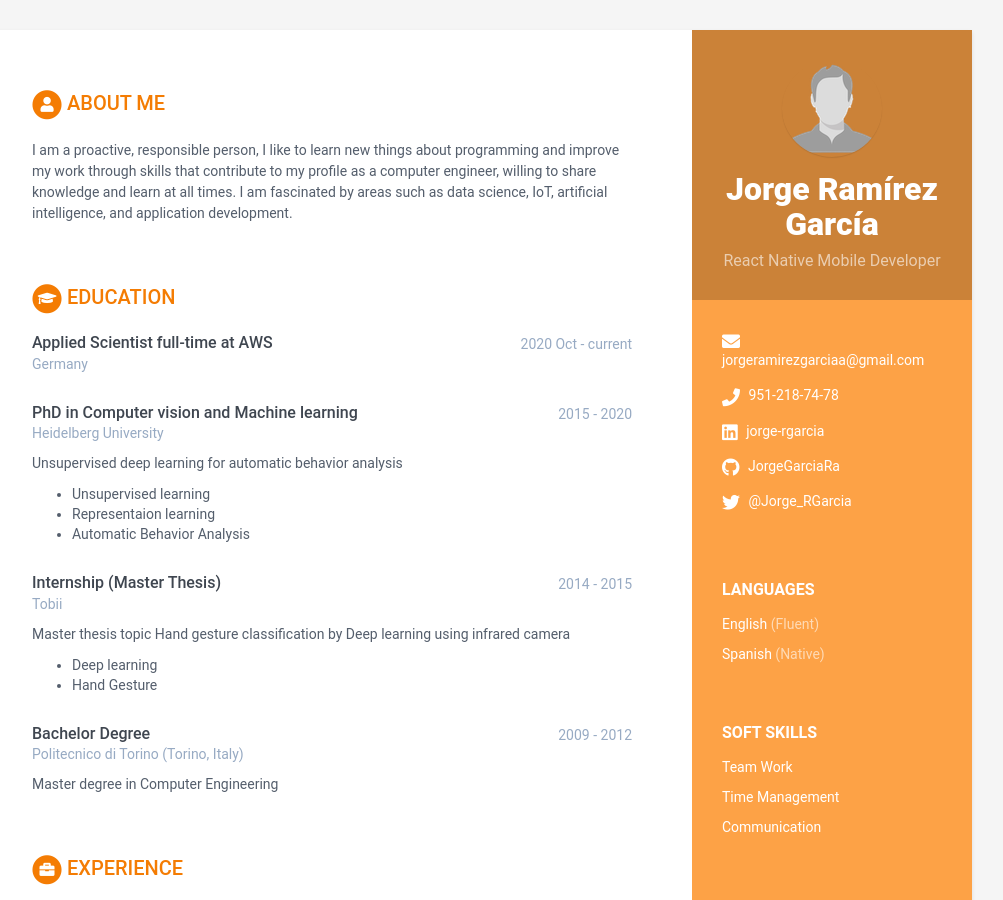
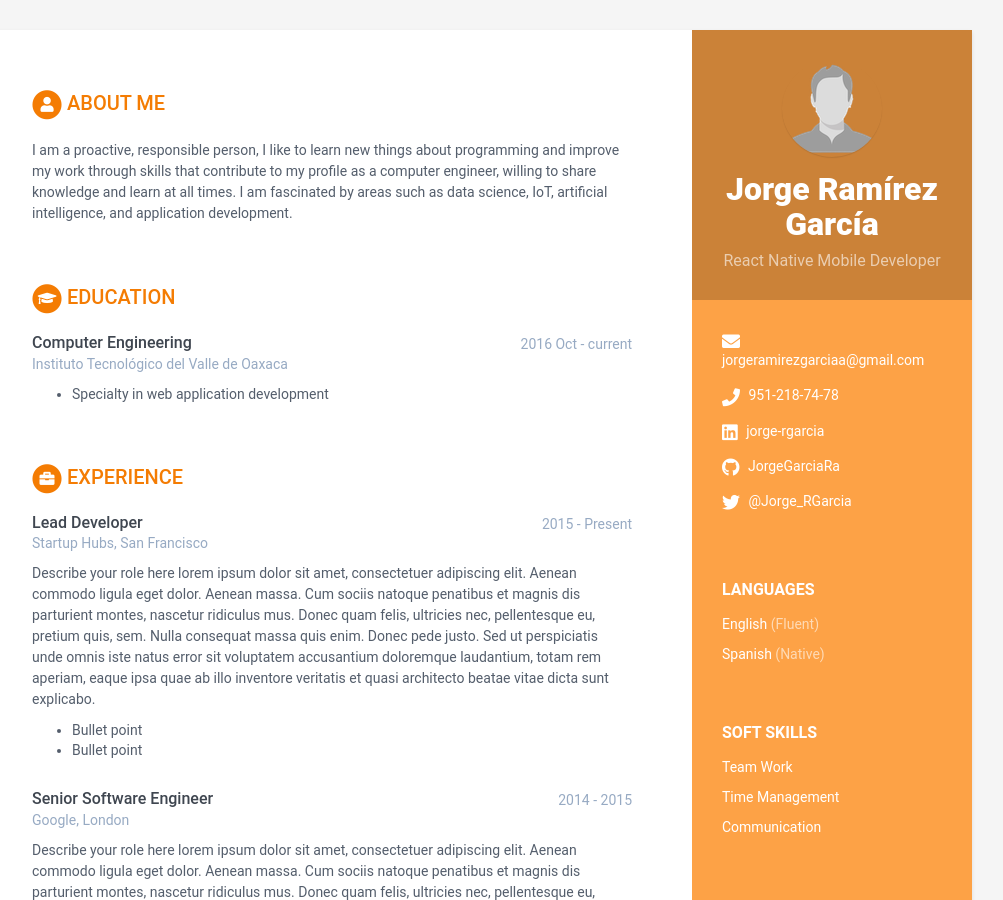
Before and after one commit to BC-NOV-20-Proyectos/resume-JorgeGarciaRa, a Jekyll site: the page built from index.html, in a window 1280 px wide and 900 px high. Shown: the whole window, without its empty margins (168-1171 px from the left). Built offline with Jekyll 4.4.1, drawn with Linux system fonts in a browser that asks for light colours.

Commit message:
Update data.yml

```diff
--- a/_data/data.yml
+++ b/_data/data.yml
@@ -58,35 +58,12 @@ career-profile:
 
 # Registra aquí tus estudios. Agrega o elimina según sea necesario
 educationcomplete:
-  - degree: Applied Scientist full-time at AWS
-    university: Germany
-    time: 2020 Oct - current
+  - degree: Computer Engineering
+    university: Instituto Tecnológico del Valle de Oaxaca
+    time: 2016 Oct - current
     details: |
 
-  - degree: PhD in Computer vision and Machine learning
-    university: Heidelberg University
-    time: 2015 - 2020
-    details: |
-      Unsupervised deep learning for automatic behavior analysis
-
-        - Unsupervised learning
-        - Representaion learning
-        - Automatic Behavior Analysis
-
-  - degree: Internship (Master Thesis)
-    university: Tobii
-    time: 2014 - 2015
-    details: |
-      Master thesis topic Hand gesture classification by Deep learning using infrared camera
-
-        - Deep learning
-        - Hand Gesture
-
-  - degree: Bachelor Degree
-    university: Politecnico di Torino (Torino, Italy)
-    time: 2009 - 2012
-    details: |
-      Master degree in Computer Engineering
+        - Specialty in web application development
 
 # Registra aquí tu experiencia. Agrega o elimina según sea necesario
 experiences:
```
